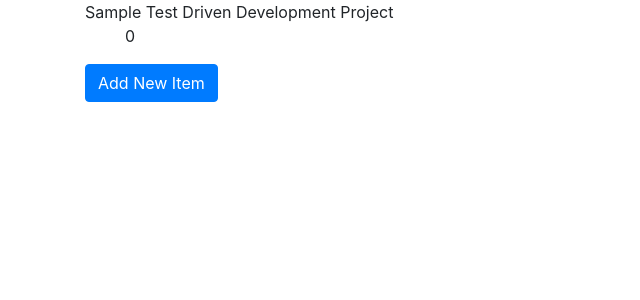
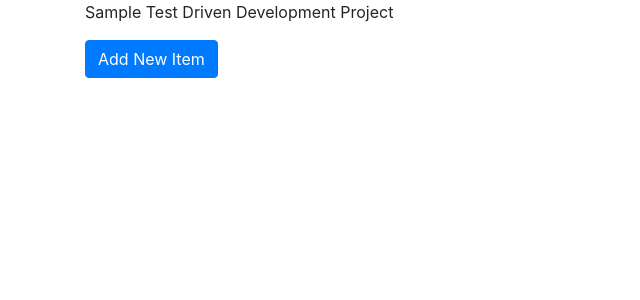
Before and after one commit to maysam-82/sample-tdd, a React (Create React App) app: page / in a window 1280 px wide. Shown: the top 300 px of the page, without its empty margins (0-640 px from the left). Built offline with nearby package versions, Linux system fonts and the light colour scheme.

Commit message:
change render condition

```diff
--- a/src/Containers/App/App.js
+++ b/src/Containers/App/App.js
@@ -21,11 +21,11 @@ class App extends Component {
 			<div className="container">
 				<header className="header">Sample Test Driven Development Project</header>
 				<ul className="items-list">
-					{items &&
-						items.length &&
-						items.map(({ id }) => {
-							return <li key={id}>{id}</li>;
-						})}
+					{items && items.length
+						? items.map(({ id }) => {
+								return <li key={id}>{id}</li>;
+						  })
+						: null}
 				</ul>
 				<Button className="btn-add" onClick={this.addNewItem}>
 					Add New Item
```
Also changed, not shown: 1 other file (tests, documents, lock files or other folders).
